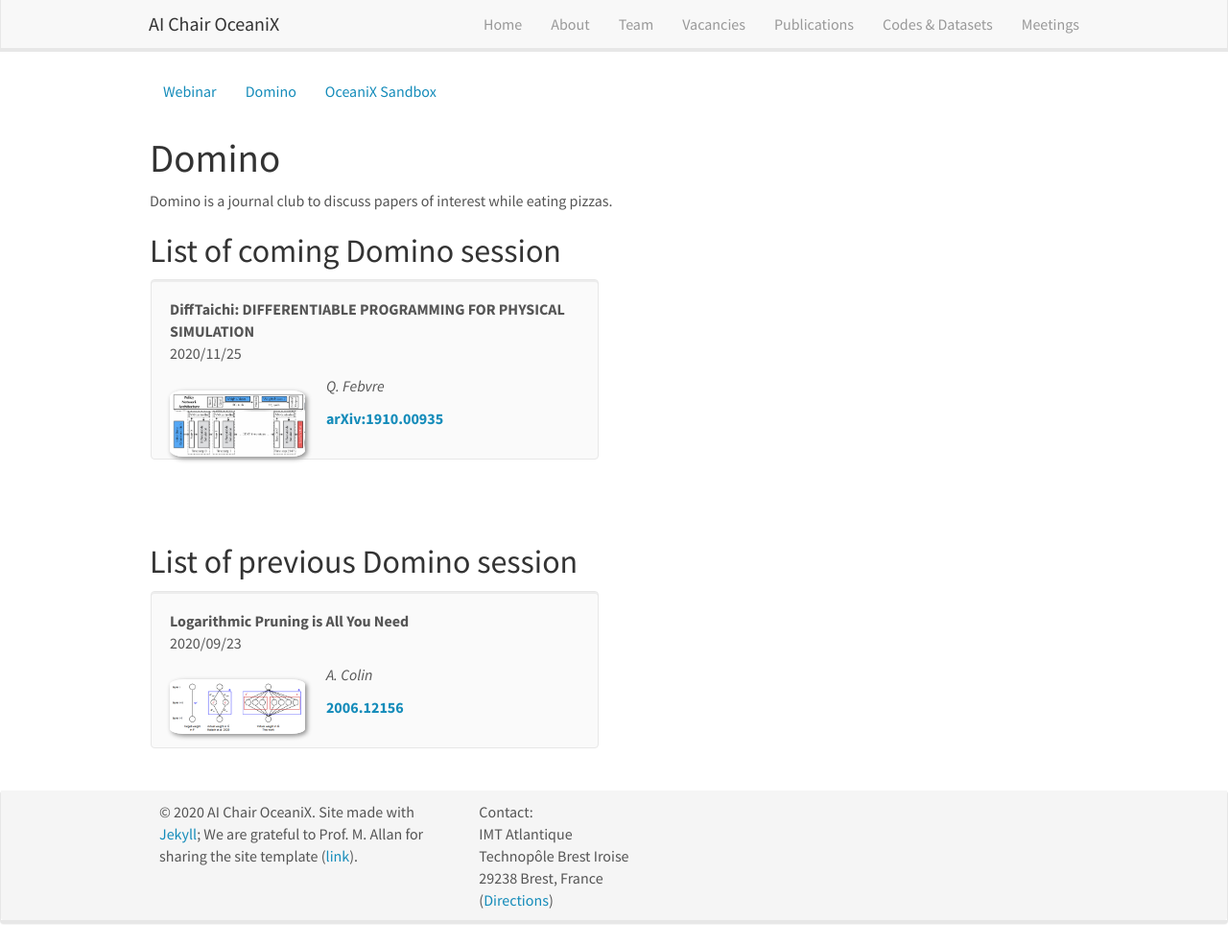
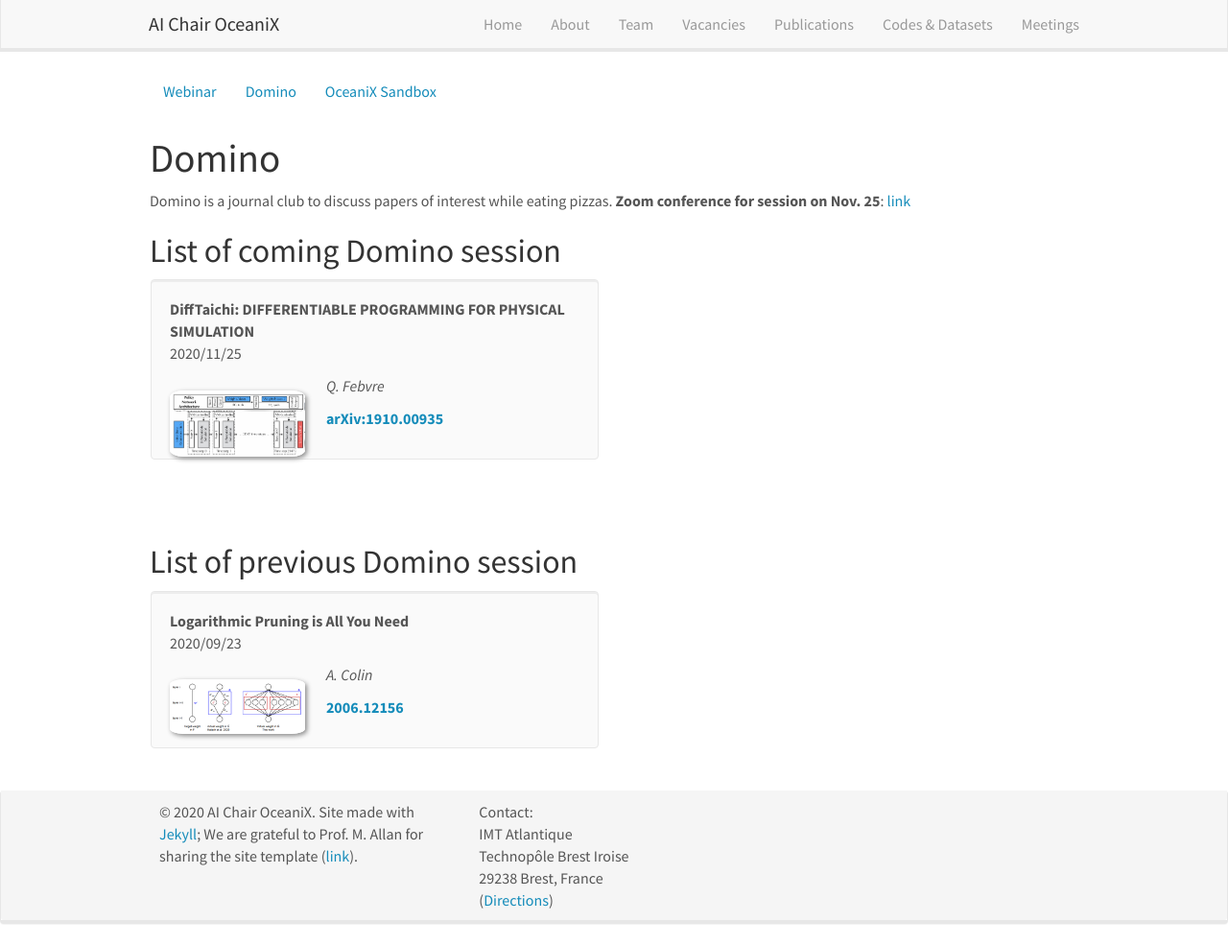
Before and after one commit to CIA-Oceanix/CIA-Oceanix.github.io, a Jekyll site: the page built from _pages/domino.md, in a window 1280 px wide and 985 px high. Shown: the whole window at 96% size. Built offline with Jekyll 4.4.1, drawn with Linux system fonts in a browser that asks for light colours; nearby versions of some CDN libraries.

Commit message:
Update domino.md

```diff
--- a/_pages/domino.md
+++ b/_pages/domino.md
@@ -9,7 +9,7 @@ permalink: /domino
 # Domino
 
 Domino is a journal club to discuss papers of interest while eating pizzas.
-
+**Zoom conference for session on Nov. 25**: [link](https://zoom.us/j/94354512890?pwd=cHNCMlVISVRnZjFuN29TV2d2a1R3UT09)
 
 ## List of coming Domino session
 
```
